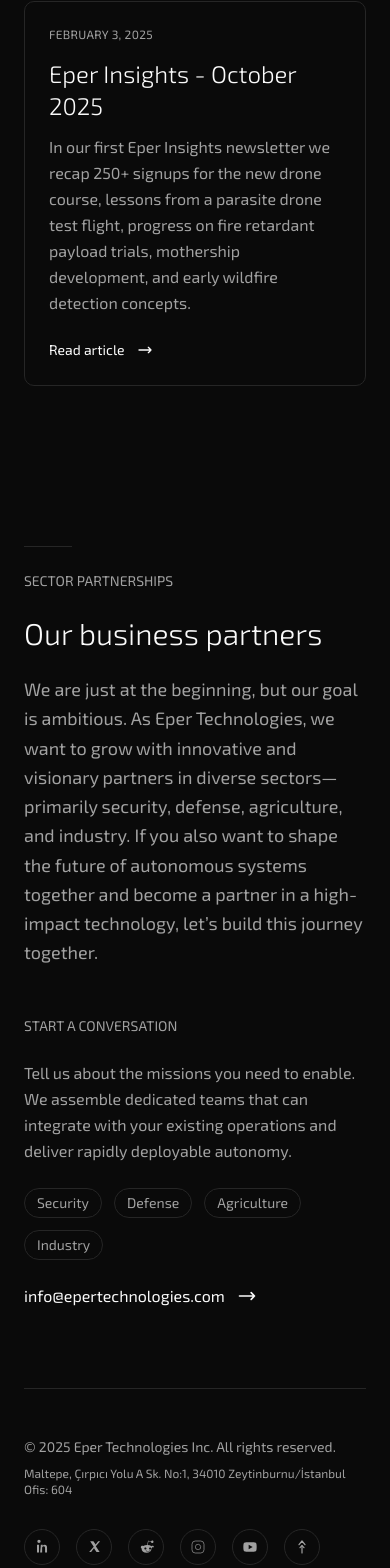
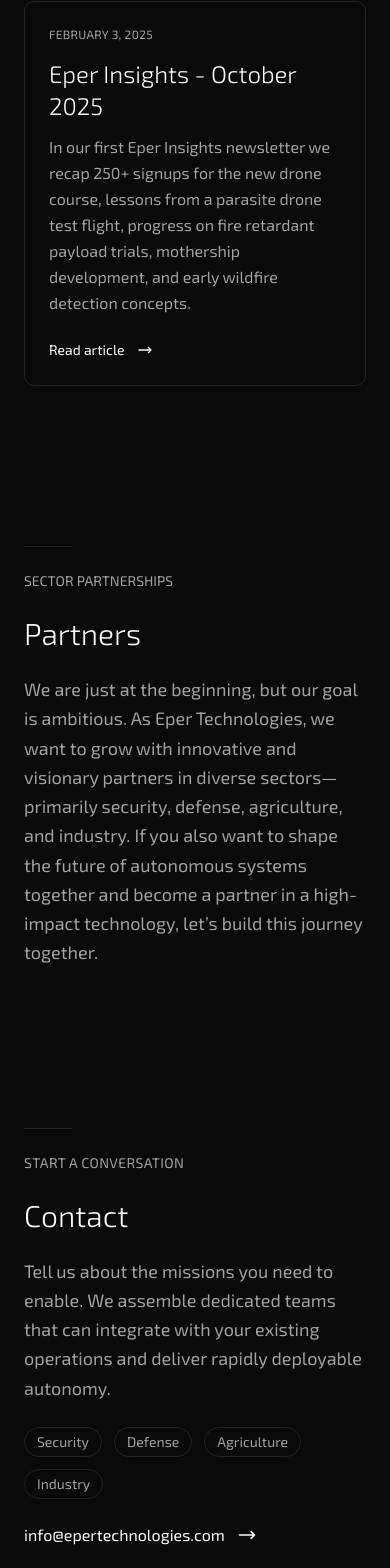
Before and after one commit to cengizhandogan-source/EperTechnologies, a Next.js app: page / in a window 390 px wide. Shown: the part 4674-6242 px from the top of the page. Built offline with nearby package versions, Linux system fonts and the light colour scheme.

Commit message:
minor changes

```diff
--- a/app/page.tsx
+++ b/app/page.tsx
@@ -16,6 +16,7 @@ export default function Home() {
     "publications",
     "blog",
     "partners",
+    "contact",
   ]
 
   const sectors = ["Security", "Defense", "Agriculture", "Industry"]
@@ -88,9 +89,9 @@ export default function Home() {
           color: #ffffff !important;
           width: 200px;
           height: 32px;
-          border-radius: 16px;
+          border-radius: 12px;
           background-color: #0a66c2;
-          font-family: "SF Pro Text", Helvetica, sans-serif;
+          font-family: "Exo 2", "Exo2", Helvetica, sans-serif;
         }
       `}</style>
       <header className="fixed top-0 left-0 right-0 z-50 border-b border-border/60 bg-background/80 backdrop-blur supports-[backdrop-filter]:bg-background/60">
@@ -362,19 +363,22 @@ export default function Home() {
         </section>
 
         <section id="partners" ref={(el) => (sectionsRef.current[6] = el)} className="py-20 sm:py-32 opacity-0">
-          <div className="grid lg:grid-cols-2 gap-12 sm:gap-16">
-            <div className="space-y-6 sm:space-y-8">
+          <div className="space-y-6 sm:space-y-8 max-w-3xl">
             <div className="h-px w-12 bg-border" aria-hidden="true"></div>
             <div className="text-sm text-muted-foreground font-mono">SECTOR PARTNERSHIPS</div>
-              <h2 className="text-3xl sm:text-4xl font-light">Our business partners</h2>
+            <h2 className="text-3xl sm:text-4xl font-light">Partners</h2>
             <p className="text-lg sm:text-xl text-muted-foreground leading-relaxed">
               We are just at the beginning, but our goal is ambitious. As Eper Technologies, we want to grow with innovative and visionary partners in diverse sectors—primarily security, defense, agriculture, and industry. If you also want to shape the future of autonomous systems together and become a partner in a high-impact technology, let’s build this journey together.
             </p>
           </div>
+        </section>
 
+        <section id="contact" ref={(el) => (sectionsRef.current[7] = el)} className="py-20 sm:py-32 opacity-0">
           <div className="space-y-6 sm:space-y-8">
-              <div className="text-sm text-muted-foreground font-mono">START A CONVERSATION</div>
-              <p className="text-muted-foreground leading-relaxed">
+            <div className="h-px w-12 bg-border" aria-hidden="true"></div>
+            <div className="text-sm text-muted-foreground font-mono uppercase tracking-wide">START A CONVERSATION</div>
+            <h2 className="text-3xl sm:text-4xl font-light">Contact</h2>
+            <p className="text-lg sm:text-xl text-muted-foreground leading-relaxed">
               Tell us about the missions you need to enable. We assemble dedicated teams that can integrate with your existing operations and deliver rapidly deployable autonomy.
             </p>
             <div className="flex flex-wrap gap-3 text-sm text-muted-foreground">
@@ -398,7 +402,6 @@ export default function Home() {
                 <path strokeLinecap="round" strokeLinejoin="round" strokeWidth={2} d="M17 8l4 4m0 0l-4 4m4-4H3" />
               </svg>
             </Link>
-            </div>
           </div>
         </section>
 
```
Lines whose indentation alone changed are shown as unchanged.
